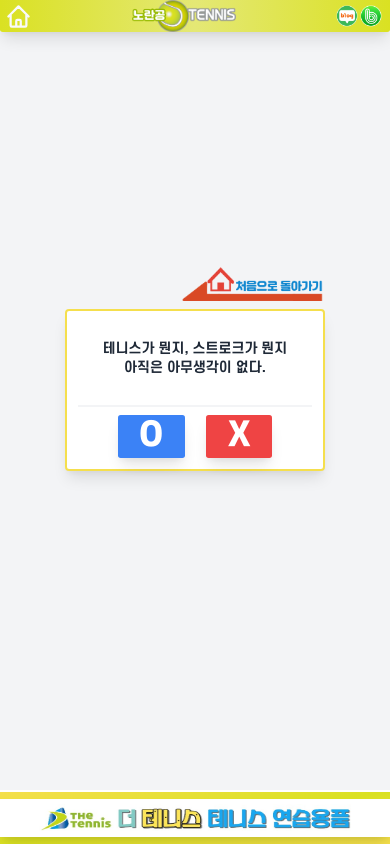
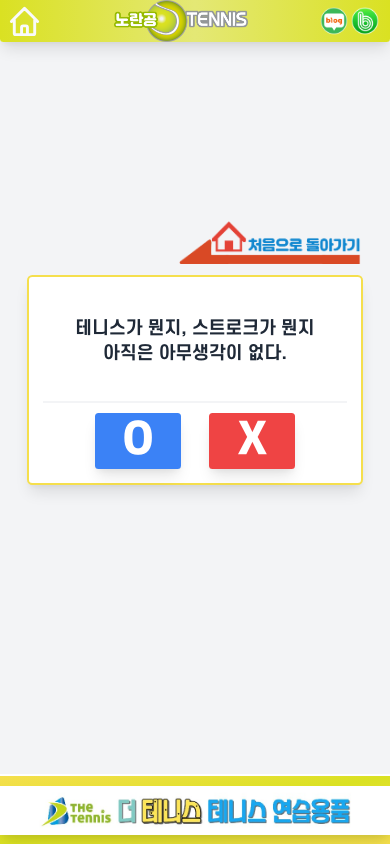
Before and after one commit to kimjy0301/ntrpyellowball, a Next.js app: page /forehand in a window 390 px wide. Built offline with nearby package versions, Linux system fonts and the light colour scheme.

Commit message:
font 변경

```diff
--- a/components/Question.tsx
+++ b/components/Question.tsx
@@ -35,7 +35,7 @@
           <div
             className={`${
               loaded ? "opacity-100" : "opacity-0"
-            } duration-700 transition-all flex justify-center items-center flex-col h-48`}
+            } duration-700 transition-all flex justify-center items-center flex-col h-48 font-q`}
           >
             {question.split("\n").map((value, i) => {
               return (
--- a/styles/index.css
+++ b/styles/index.css
@@ -79,10 +79,13 @@
   -webkit-user-select: none;
   width: 100%;
   height: 100%;
+
+  @apply bg-gray-100 dark:bg-gray-900 text-gray-800 font-semibold text-sm lg:text-base;
+}
+
+.font-q {
   font-size: 0.675rem;
   line-height: 1.25rem;
-
-  @apply bg-gray-100 dark:bg-gray-900 text-gray-800 font-semibold lg:text-base;
 }
 .footer {
   z-index: 9999;
```
